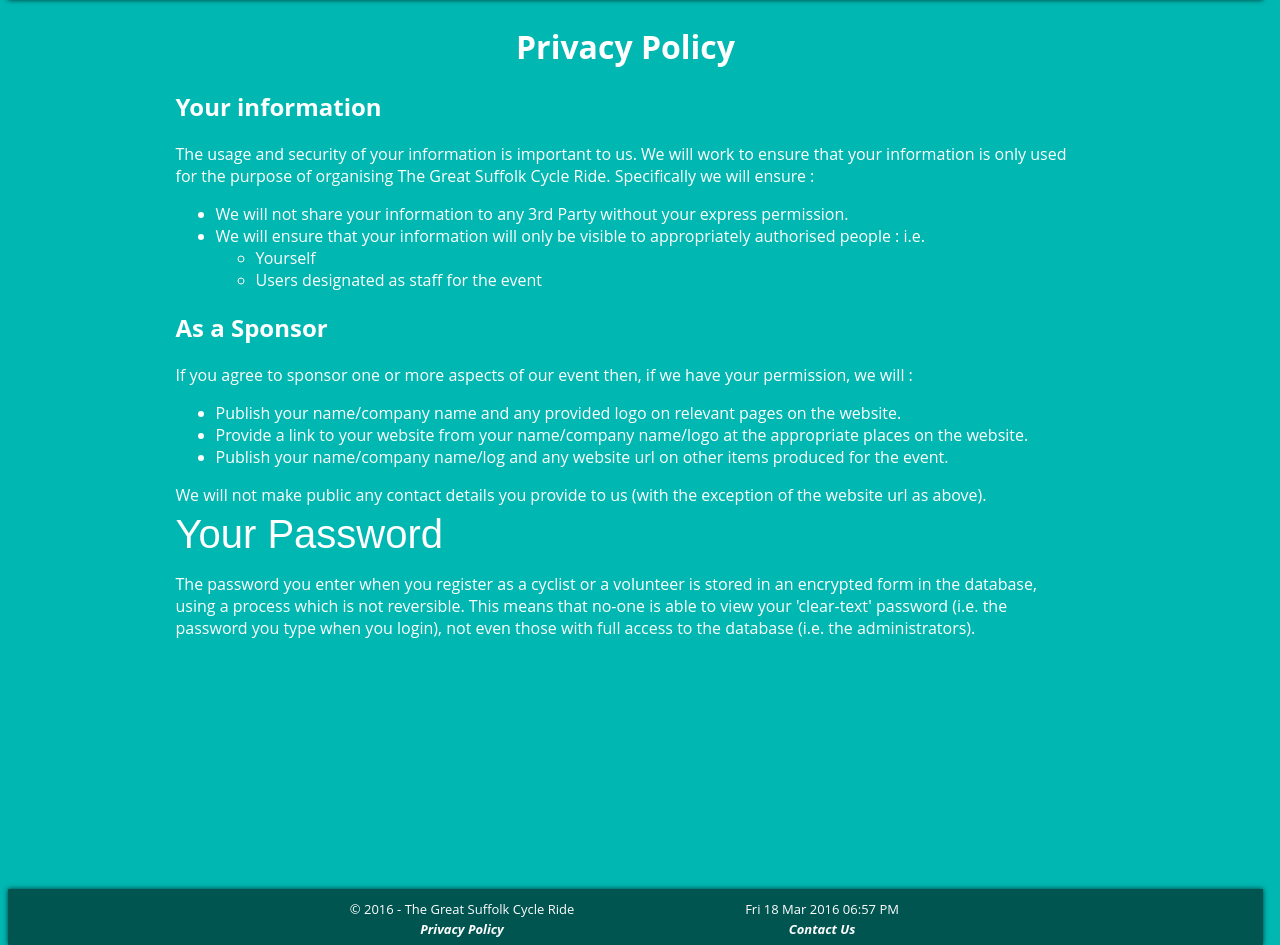
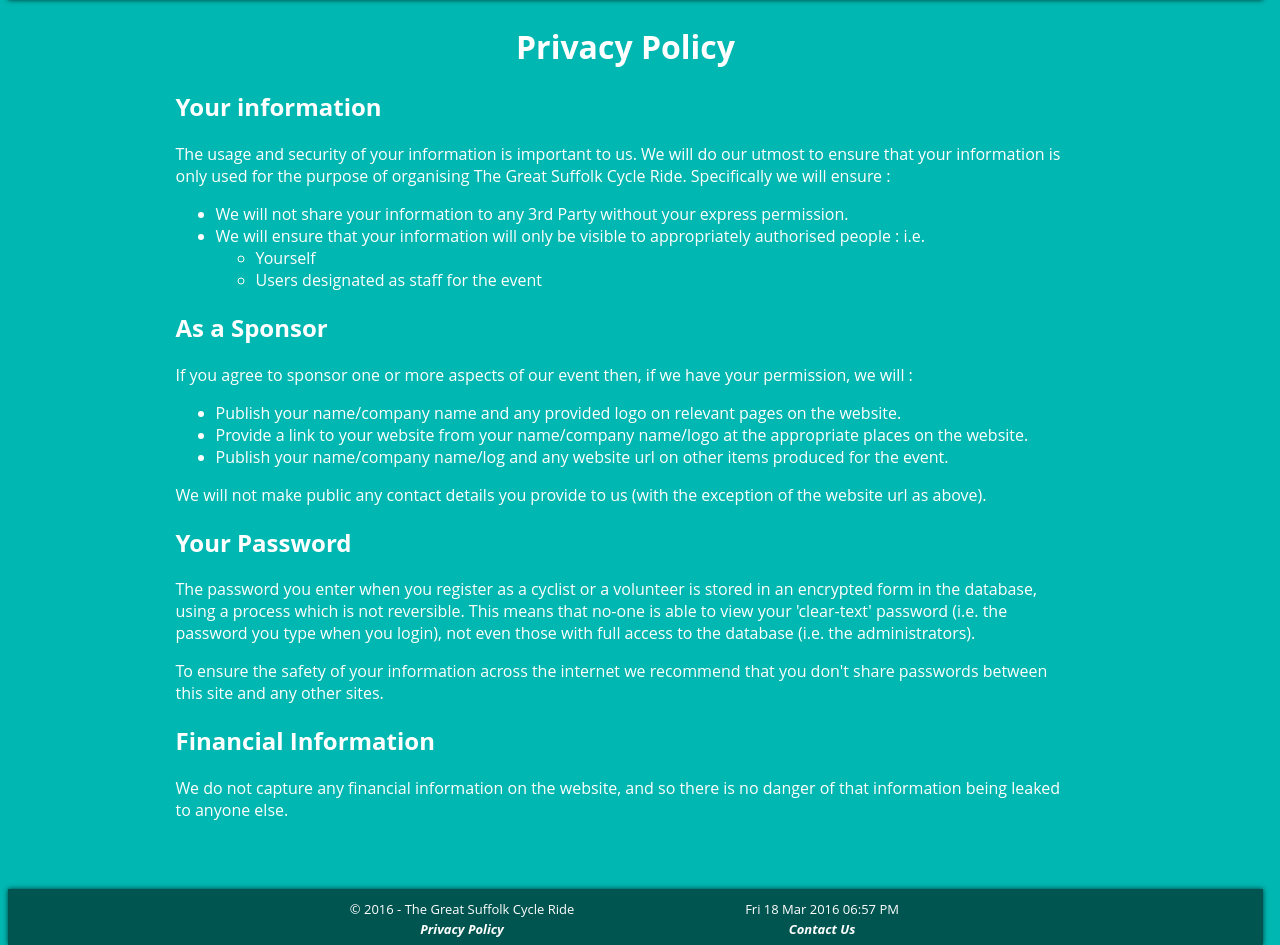
Before and after one commit to TonyFlury/SuffolkCycleDjango, a Django app: template SuffolkCycleRide/templates/SuffolkCycleRide/pages/privacy.html in a window 1280 px wide. Shown: the part 66-1011 px from the top of the page. Run offline with Django 3.2, Linux system fonts and the light colour scheme; the template is opened without the code that fills it, so the values that code supplies are empty; parts of the project's set-up code (start-up, migrations or seed data) failed here and were passed over.

Commit message:
Missing from original commit - only discovered during deployment checks

```diff
--- a/SuffolkCycleRide/templates/SuffolkCycleRide/pages/privacy.html
+++ b/SuffolkCycleRide/templates/SuffolkCycleRide/pages/privacy.html
@@ -9,7 +9,7 @@
 {% block content %}
 <h1 align="center" class="normal">Privacy Policy</h1>
 <h2 class="normal">Your information</h2>
-<p>The usage and security of your information is important to us. We will work to ensure that your information is only
+<p>The usage and security of your information is important to us. We will do our utmost to ensure that your information is only
     used for the purpose of organising The Great Suffolk Cycle Ride. Specifically we will ensure :</p>
 <ul>
     <li>We will not share your information to any 3rd Party without your express permission.</li>
@@ -27,8 +27,15 @@
     <li>Publish your name/company name/log and any website url on other items produced for the event.</li>
 </ul>
 <p>We will not make public any contact details you provide to us (with the exception of the website url as above).</p>
-<h2>Your Password</h2>
+<h2 class="normal">Your Password</h2>
 <p>
 The password you enter when you register as a cyclist or a volunteer is stored in an encrypted form in the database, using
 a process which is not reversible. This means that no-one is able to view your 'clear-text' password (i.e. the password you type when you login), not even those with full access to the database (i.e. the administrators).</p>
+
+To ensure the safety of your information across the internet we recommend that you don't share passwords between this site and any other sites.
+
+<h2 class="normal">Financial Information</h2>
+<p>
+    We do not capture any financial information on the website, and so there is no danger of that information being leaked to anyone else.
+</p>
 {% endblock %}
```
